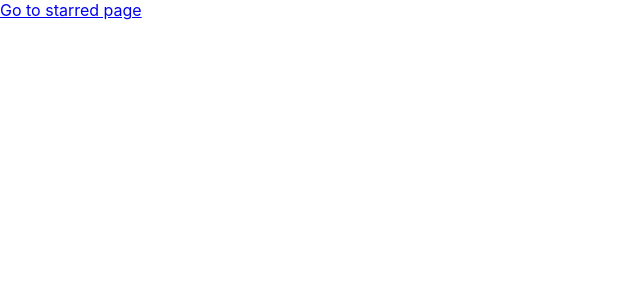
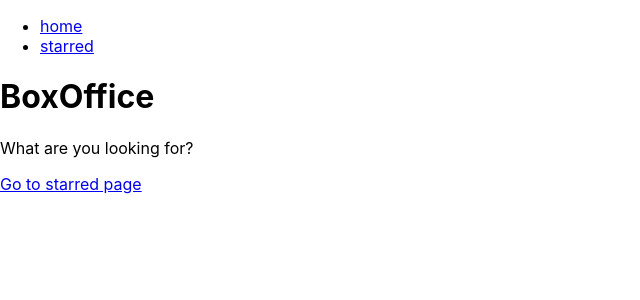
Before and after one commit to Potractor/Box-office, a React (Create React App) app: page / in a window 1280 px wide. Shown: the top 300 px of the page, without its empty margins (0-640 px from the left). Built offline with nearby package versions, Linux system fonts and the light colour scheme.

Commit message:
added navigation and title

```diff
--- a/src/App.jsx
+++ b/src/App.jsx
@@ -1,13 +1,17 @@
 import { BrowserRouter, Routes, Route } from "react-router-dom";
+import MainLayout from "./components/MainLayout";
 import Home from "./Pages/Home";
 import Starred from "./Pages/Starred";
+
 function App() {
   return (
     <BrowserRouter>
       <Routes>
-        <Route path="/" element={<Home />}></Route>
-        <Route path="/starred" element={<Starred />}></Route>
-        <Route path="*" element={<div>Not found</div>}></Route>
+        <Route element={<MainLayout />}>
+          <Route path="/" element={<Home />}></Route>
+          <Route path="/starred" element={<Starred />}></Route>
+          <Route path="*" element={<div>Not found</div>}></Route>
+        </Route>
         {/* <Route path="/" element={<App />}>
           <Route index element={<Home />} />
           <Route path="teams" element={<Teams />}>
--- /dev/null
+++ b/src/components/MainLayout.jsx
@@ -0,0 +1,13 @@
+import { Outlet } from "react-router-dom";
+import Navs from "./Navs";
+import AppTitle from "./MainTitle";
+const MainLayout = () => {
+  return (
+    <div>
+      <Navs />
+      <AppTitle />
+      <Outlet />
+    </div>
+  );
+};
+export default MainLayout;
--- /dev/null
+++ b/src/components/MainTitle.jsx
@@ -0,0 +1,10 @@
+const AppTitle = (props) => {
+  const { title = "BoxOffice", subtitle = "What are you looking for?" } = props;
+  return (
+    <div>
+      <h1>{title}</h1>
+      <p>{subtitle}</p>
+    </div>
+  );
+};
+export default AppTitle;
--- /dev/null
+++ b/src/components/Navs.jsx
@@ -0,0 +1,17 @@
+import { Link } from "react-router-dom";
+const LINK = [
+  { text: "home", to: "/" },
+  { text: "starred", to: "/starred" },
+];
+const Navs = () => {
+  return (
+    <ul>
+      {LINK.map((item) => (
+        <li id={item.to}>
+          <Link to={item.to}>{item.text}</Link>
+        </li>
+      ))}
+    </ul>
+  );
+};
+export default Navs;
```
